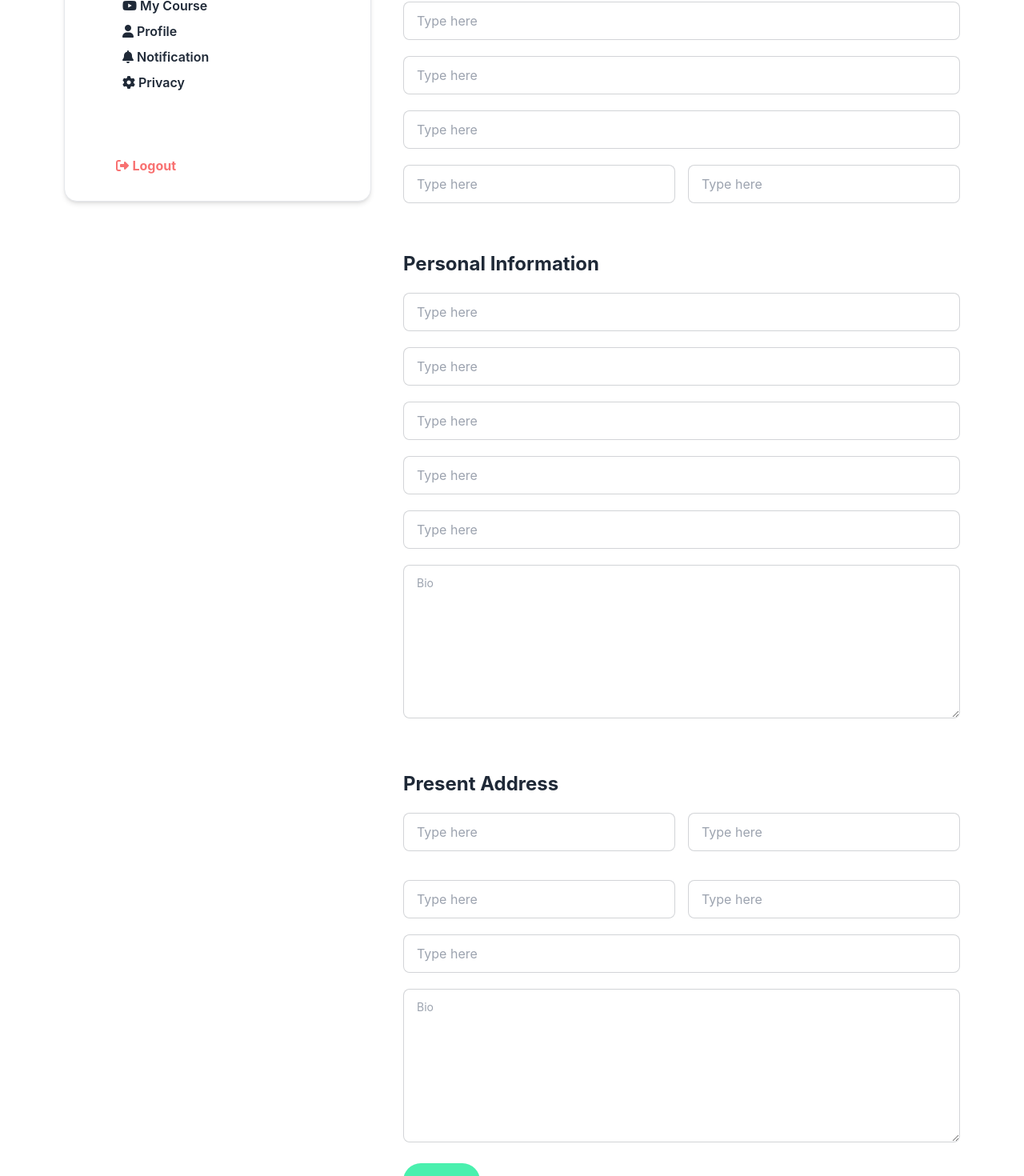
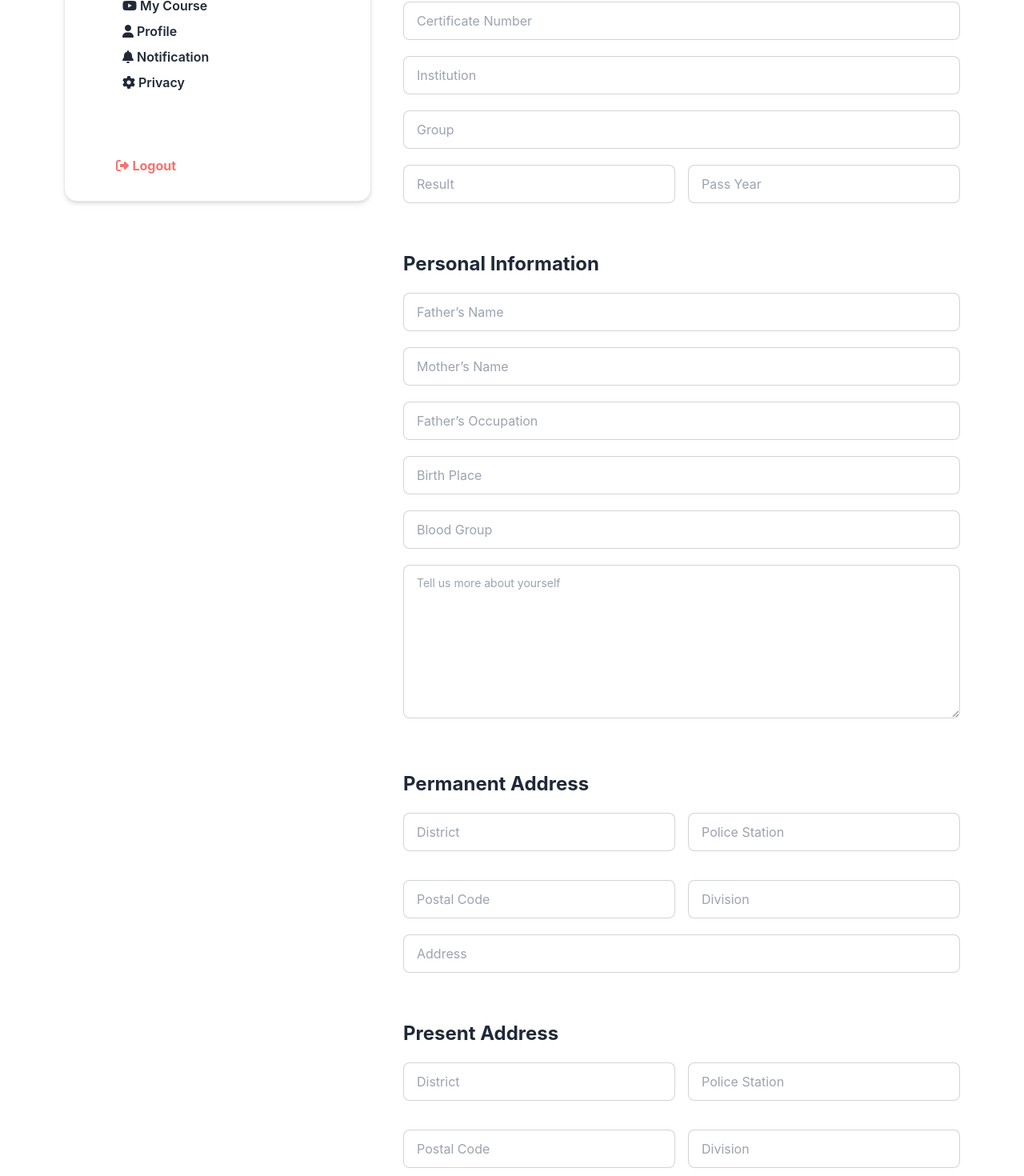
Before and after one commit to mahmudul474/online-cours, a React (Create React App) app: page /profileSetting in a window 1280 px wide. Shown: the part 380-1850 px from the top of the page at 80% size. Built offline with nearby package versions, Linux system fonts and the light colour scheme; no server answers.

Commit message:
profile-setting-done

```diff
--- a/src/Components/ProfileSetting/ProfileSetting.js
+++ b/src/Components/ProfileSetting/ProfileSetting.js
@@ -3,88 +3,146 @@ import avatar from '../../assats/avatar.png'
 import "./ProfileSetting.css";
 
 const ProfileSetting = () => {
+
+  const handleOfUserInformation = (event) => {
+
+    event.preventDefault()
+
+   const form = event.target;
+
+   const profileName = form.profileName.value;
+   const mobileNumber = form.mobileNumber.value;
+   const email = form.email.value;
+   const certificateNumber = form.certificateNumber.value;
+   const institution = form.institution.value;
+   const group = form.group.value;
+   const result = form.result.value;
+   const passYear = form.passYear.value;
+   const fatherName = form.fatherName.value;
+   const motherName = form.motherName.value;
+   const fatherOccupation = form.fatherOccupation.value;
+   const birthPlace = form.birthPlace.value;
+   const bloodGroup = form.bloodGroup.value;
+   const aboutYourself = form.aboutYourself.value;
+   const permanentDistrict = form.presentDistrict.value;
+   const permanentPoliceStation = form.permanentPoliceStation.value;
+   const permanentPostalCode = form.permanentPostalCode.value;
+   const permanentDivision = form.permanentDivision.value;
+   const permanentAddress = form.permanentAddress.value;
+   const presentDistrict = form.permanentDistrict.value;
+   const presentPoliceStation = form.presentPoliceStation.value;
+   const presentPostalCode = form.presentPostalCode.value;
+   const presentDivision = form.presentDivision.value;
+   const presentAddress = form.presentAddress.value;
+
+    console.log(profileName, mobileNumber, email, certificateNumber, institution, group, result, passYear, fatherName, motherName, fatherOccupation, birthPlace, bloodGroup, aboutYourself, permanentDistrict, permanentPoliceStation, permanentPostalCode, permanentDivision, permanentAddress,presentDistrict, presentPoliceStation, presentPostalCode, presentDivision, presentAddress)
+
+  }
+
+
   return (
     <div className="flex-none lg:flex mx-3 lg:mx-20 mb:mx-6">
       {/* profile view  */}
 
       <div>
-
         <div className="card w-full lg:w-96 bg-base-100 shadow-md border">
           <div className="card-body">
-
             {/* avatar */}
 
             <div>
 
               <div className="avatar flex justify-center">
-
                 <div className="w-24 rounded-full">
-
-                  <img src={avatar} />
-
-
+                  <img src={avatar} alt=""/>
                 </div>
-
               </div>
 
               <div className="text-center mt-5">
-
-                 <div>
-                    <p className="text-2xl font-bold">Aminur Rahman</p>
-                    <p>aminurfahim@gmail.com</p>
-                 </div>
-
+                <div>
+                  <p className="text-2xl font-bold">Aminur Rahman</p>
+                  <p>aminurfahim@gmail.com</p>
+                </div>
               </div>
 
               <div className="ml-10 mt-8">
+                <div>
+                  <p className="font-semibold mb-2">
+                    {" "}
+                    <span>
+                      <i class="fa-solid fa-eye"></i>
+                    </span>{" "}
+                    View Profile{" "}
+                  </p>
 
-                 <div>
-                    <p className="font-semibold mb-2"> <span><i class="fa-solid fa-eye"></i></span> View Profile </p>
+                  <p className="font-semibold mb-2">
+                    {" "}
+                    <span>
+                      <i class="fa-brands fa-youtube"></i>
+                    </span>{" "}
+                    My Course
+                  </p>
 
-                    <p className="font-semibold mb-2"> <span><i class="fa-brands fa-youtube"></i></span> My Course</p>
+                  <p className="font-semibold mb-2">
+                    {" "}
+                    <span>
+                      <i class="fa-solid fa-user"></i>
+                    </span>{" "}
+                    Profile{" "}
+                  </p>
 
-                    <p className="font-semibold mb-2"> <span><i class="fa-solid fa-user"></i></span> Profile </p>
+                  <p className="font-semibold mb-2">
+                    {" "}
+                    <span>
+                      <i class="fa-solid fa-bell"></i>
+                    </span>{" "}
+                    Notification
+                  </p>
 
-                     <p className="font-semibold mb-2"> <span><i class="fa-solid fa-bell"></i></span> Notification</p>
-
-                     <p className="font-semibold mb-2"> <span><i class="fa-solid fa-gear"></i></span> Privacy </p>
-
-                 </div>
-
+                  <p className="font-semibold mb-2">
+                    {" "}
+                    <span>
+                      <i class="fa-solid fa-gear"></i>
+                    </span>{" "}
+                    Privacy{" "}
+                  </p>
+                </div>
               </div>
-
             </div>
 
             <div className="card-actions justify-start ml-8 mt-16">
-
-                <button className="text-red-400"><i class="fa-solid fa-right-from-bracket"></i> <span className="font-bold">Logout</span> </button>
-
+              <button className="text-red-400">
+                <i class="fa-solid fa-right-from-bracket"></i>{" "}
+                <span className="font-bold">Logout</span>{" "}
+              </button>
             </div>
-
           </div>
         </div>
       </div>
 
-
       {/* info update */}
 
       <div className="w-full ml-0 lg:ml-10 mt-10 lg:mt-0">
-        <from>
+
+        <form onSubmit={handleOfUserInformation}>
+
           <input
             type="text"
+            name="profileName"
             placeholder="Profile Name"
             className="input input-bordered w-full mb-5"
           />
 
           <input
             type="text"
-            placeholder="Type here"
+            name="mobileNumber"
+            placeholder="Registered Mobile Number"
             className="input input-bordered w-full mb-5"
           />
 
           <input
             type="text"
-            placeholder="Type here"
+            name="email"
+            placeholder="E-mail Address*"
             className="input input-bordered w-full"
           />
 
@@ -94,36 +152,43 @@ const ProfileSetting = () => {
 
           <input
             type="text"
-            placeholder="Type here"
+            name="certificateNumber"
+            placeholder="Certificate Number"
             className="input input-bordered w-full mb-5"
           />
 
           <input
             type="text"
-            placeholder="Type here"
+            name="institution"
+            placeholder="Institution"
             className="input input-bordered w-full mb-5"
           />
 
           <input
             type="text"
-            placeholder="Type here"
+            name="group"
+            placeholder="Group"
             className="input input-bordered w-full mb-5"
           />
 
           {/* input flex */}
 
           <div className="flex-none lg:flex ">
+
             <input
               type="text"
-              placeholder="Type here"
+              name="result"
+              placeholder="Result"
               className="input input-bordered w-full mb-5 mr-0 lg:mr-2"
             />
 
             <input
               type="text"
-              placeholder="Type here"
+              name="passYear"
+              placeholder="Pass Year"
               className="input input-bordered w-full mb-5 ml-0 lg:ml-2"
             />
+
           </div>
 
           {/* Personal Information */}
@@ -131,87 +196,142 @@ const ProfileSetting = () => {
           <p className="text-2xl font-bold mt-10 mb-5"> Personal Information</p>
 
           <div>
+
             <input
               type="text"
-              placeholder="Type here"
+              name="fatherName"
+              placeholder="Father’s Name"
               className="input input-bordered w-full mb-5"
             />
 
             <input
               type="text"
-              placeholder="Type here"
+              name="motherName"
+              placeholder="Mother’s Name"
               className="input input-bordered w-full mb-5"
             />
 
             <input
               type="text"
-              placeholder="Type here"
+              name="fatherOccupation"
+              placeholder="Father’s Occupation"
               className="input input-bordered w-full mb-5"
             />
 
             <input
               type="text"
-              placeholder="Type here"
+              name="birthPlace"
+              placeholder="Birth Place"
               className="input input-bordered w-full mb-5"
             />
 
             <input
               type="text"
-              placeholder="Type here"
+              name="bloodGroup"
+              placeholder="Blood Group"
               className="input input-bordered w-full mb-5"
             />
 
             <textarea
+              name="aboutYourself"
               className="textarea textarea-bordered w-full h-28 lg:h-48 mb-5"
-              placeholder="Bio"
+              placeholder="Tell us more about yourself"
             ></textarea>
+
           </div>
+
+          {/* Permanent Address */}
+
+          <p className="text-2xl font-bold mt-10 mb-5">Permanent Address</p>
+
+          <div className="grid grid-cols-1 lg:grid-cols-2 gap-4">
+
+            <input
+              type="text"
+              name="permanentDistrict"
+              placeholder="District"
+              className="input input-bordered w-full mb-5"
+            />
+
+            <input
+              type="text"
+              name="permanentPoliceStation"
+              placeholder="Police Station"
+              className="input input-bordered w-full mb-5"
+            />
+
+            <input
+              type="text"
+              name="permanentPostalCode"
+              placeholder="Postal Code"
+              className="input input-bordered w-full mb-5"
+            />
+
+            <input
+              type="text"
+              name="permanentDivision"
+              placeholder="Division"
+              className="input input-bordered w-full mb-5"
+            />
+
+          </div>
+
+          <input
+            type="text"
+            name="permanentAddress"
+            placeholder="Address"
+            className="input input-bordered w-full mb-5 "
+          />
 
           {/* Present Address*/}
 
           <p className="text-2xl font-bold mt-10 mb-5">Present Address</p>
 
           <div className="grid grid-cols-1 lg:grid-cols-2 gap-4">
+
             <input
               type="text"
-              placeholder="Type here"
+              name="presentDistrict"
+              placeholder="District"
               className="input input-bordered w-full mb-5"
             />
 
             <input
               type="text"
-              placeholder="Type here"
+              name="presentPoliceStation"
+              placeholder="Police Station"
               className="input input-bordered w-full mb-5"
             />
 
             <input
               type="text"
-              placeholder="Type here"
+              name="presentPostalCode"
+              placeholder="Postal Code"
               className="input input-bordered w-full mb-5"
             />
 
             <input
               type="text"
-              placeholder="Type here"
+              name="presentDivision"
+              placeholder="Division"
               className="input input-bordered w-full mb-5"
             />
+
           </div>
 
           <input
             type="text"
-            placeholder="Type here"
+            name="presentAddress"
+            placeholder="Address"
             className="input input-bordered w-full mb-5 "
           />
 
-          <textarea
-            className="textarea textarea-bordered w-full h-28 lg:h-48 mb-5"
-            placeholder="Bio"
-          ></textarea>
+          <div>
+            <button type="submit" className="mb-5 lg:mb-10 button-update"> Update </button>
+          </div>
 
-          <div>
-            <button className="mb-5 lg:mb-10 button-update"> Update </button>
-          </div>
-        </from>
+        </form>
+
       </div>
     </div>
   );
```
